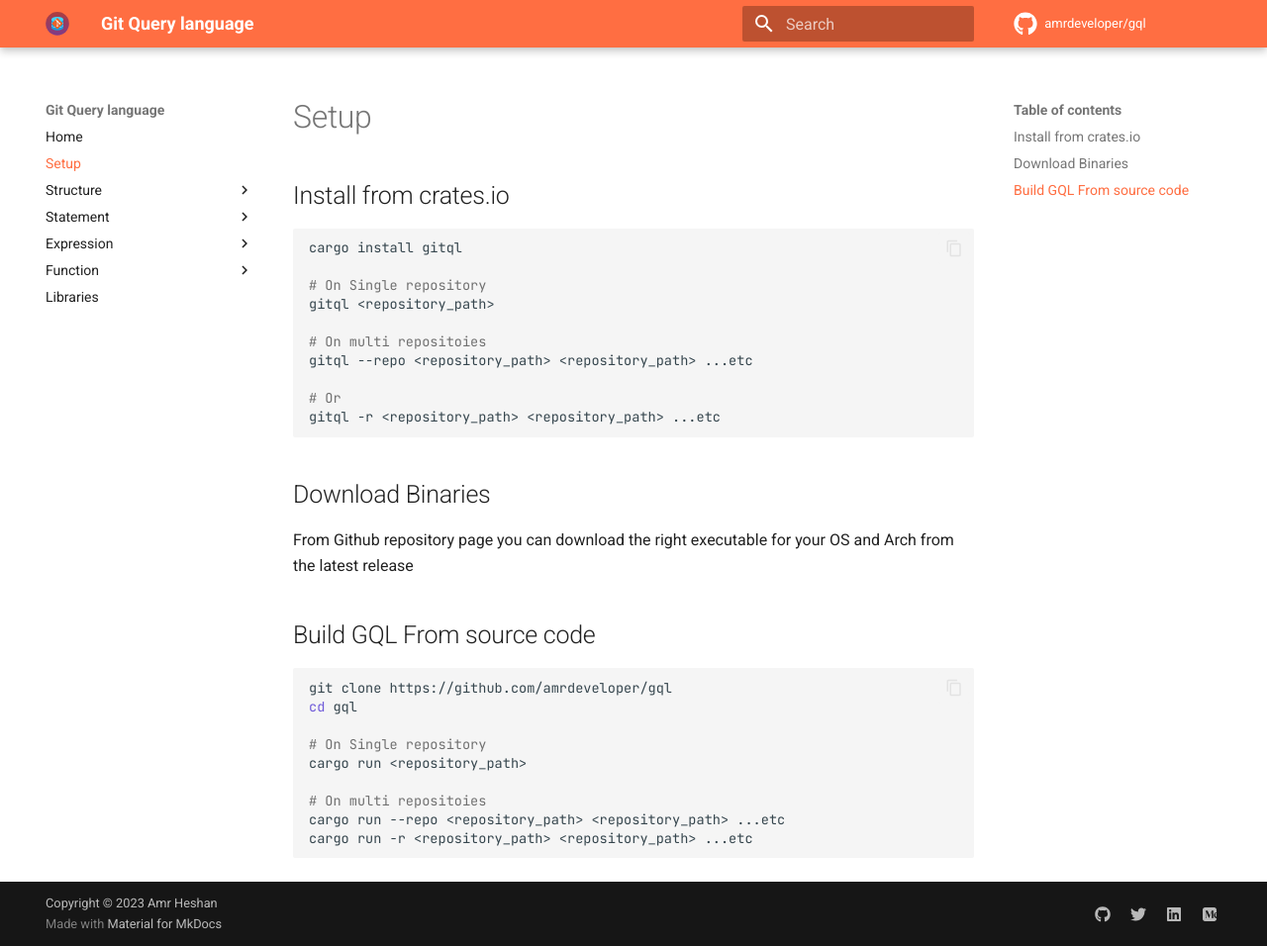
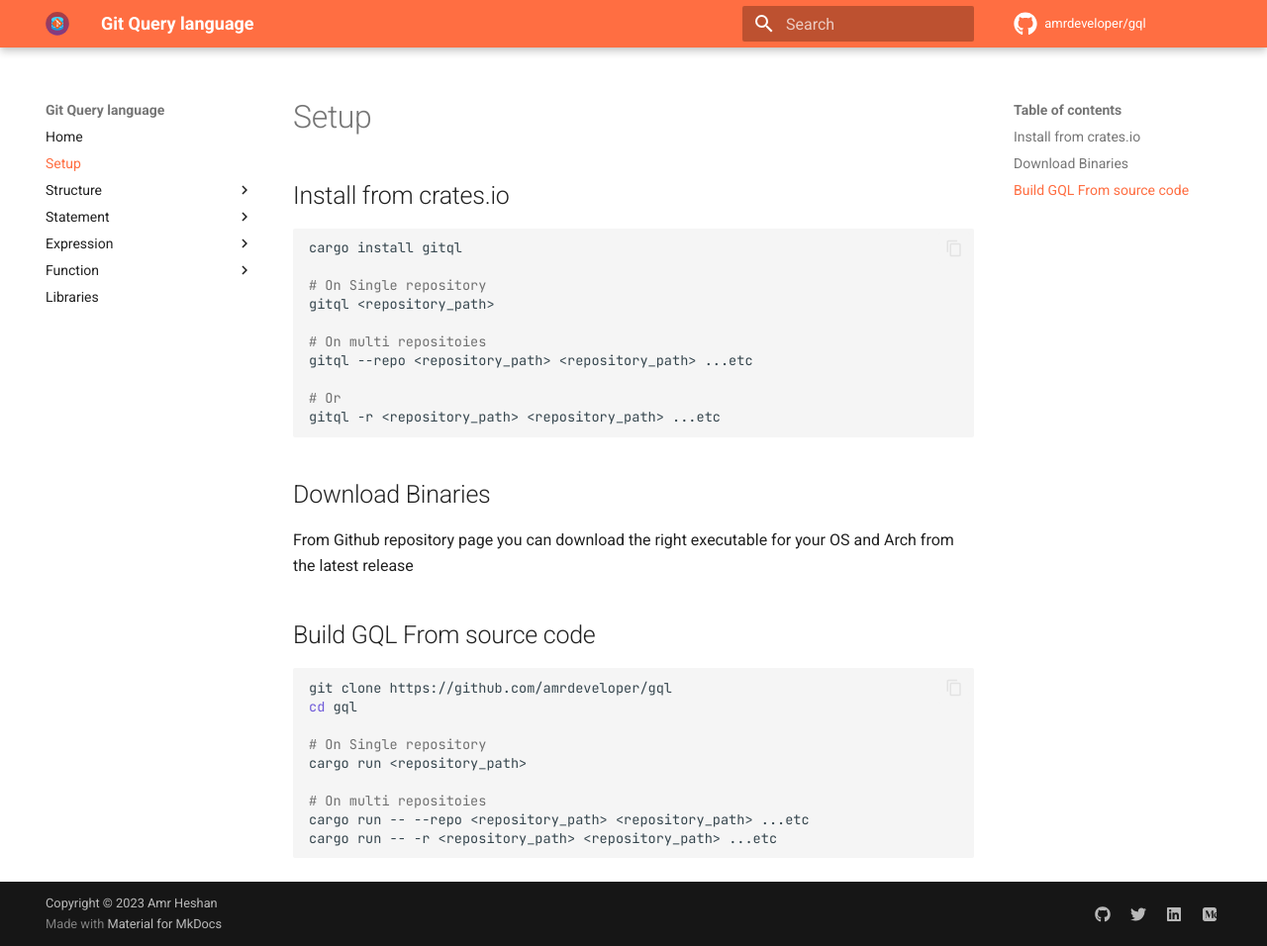
Before and after one commit to AmrDeveloper/GQL, an MkDocs documentation site: the page built from docs/setup.md, in a window 1280 px wide and 956 px high. Shown: the whole window at 99% size. Built offline with MkDocs 1.6.1 and Material for MkDocs 9.7.7, drawn with Linux system fonts in a browser that asks for light colours; comment, search, counter and statistics services are not loaded.

````diff
--- a/docs/setup.md
+++ b/docs/setup.md
@@ -27,6 +27,6 @@ cd gql
 cargo run <repository_path>
 
 # On multi repositoies
-cargo run --repo <repository_path> <repository_path> ...etc
-cargo run -r <repository_path> <repository_path> ...etc
+cargo run -- --repo <repository_path> <repository_path> ...etc
+cargo run -- -r <repository_path> <repository_path> ...etc
 ```
````
